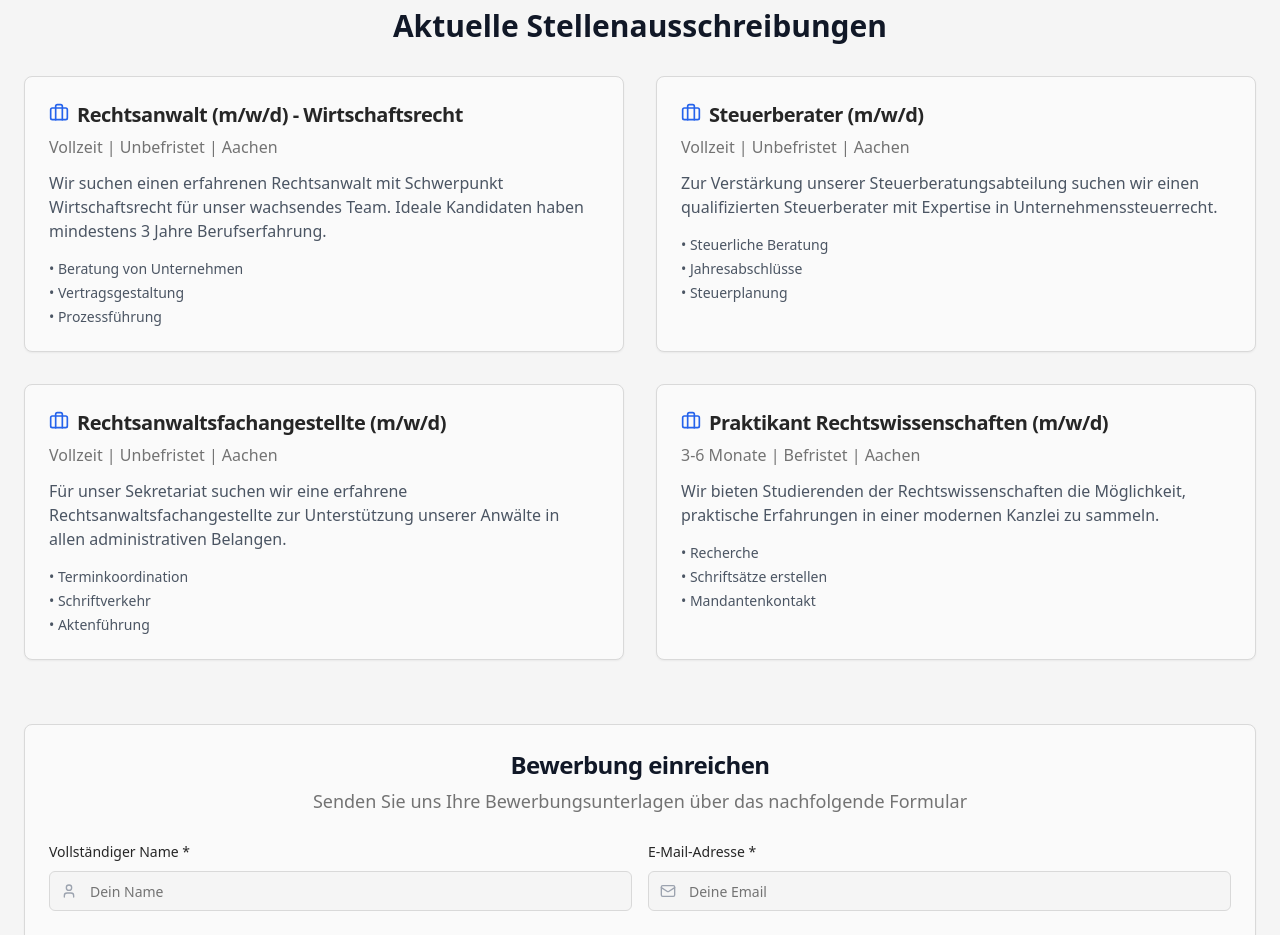
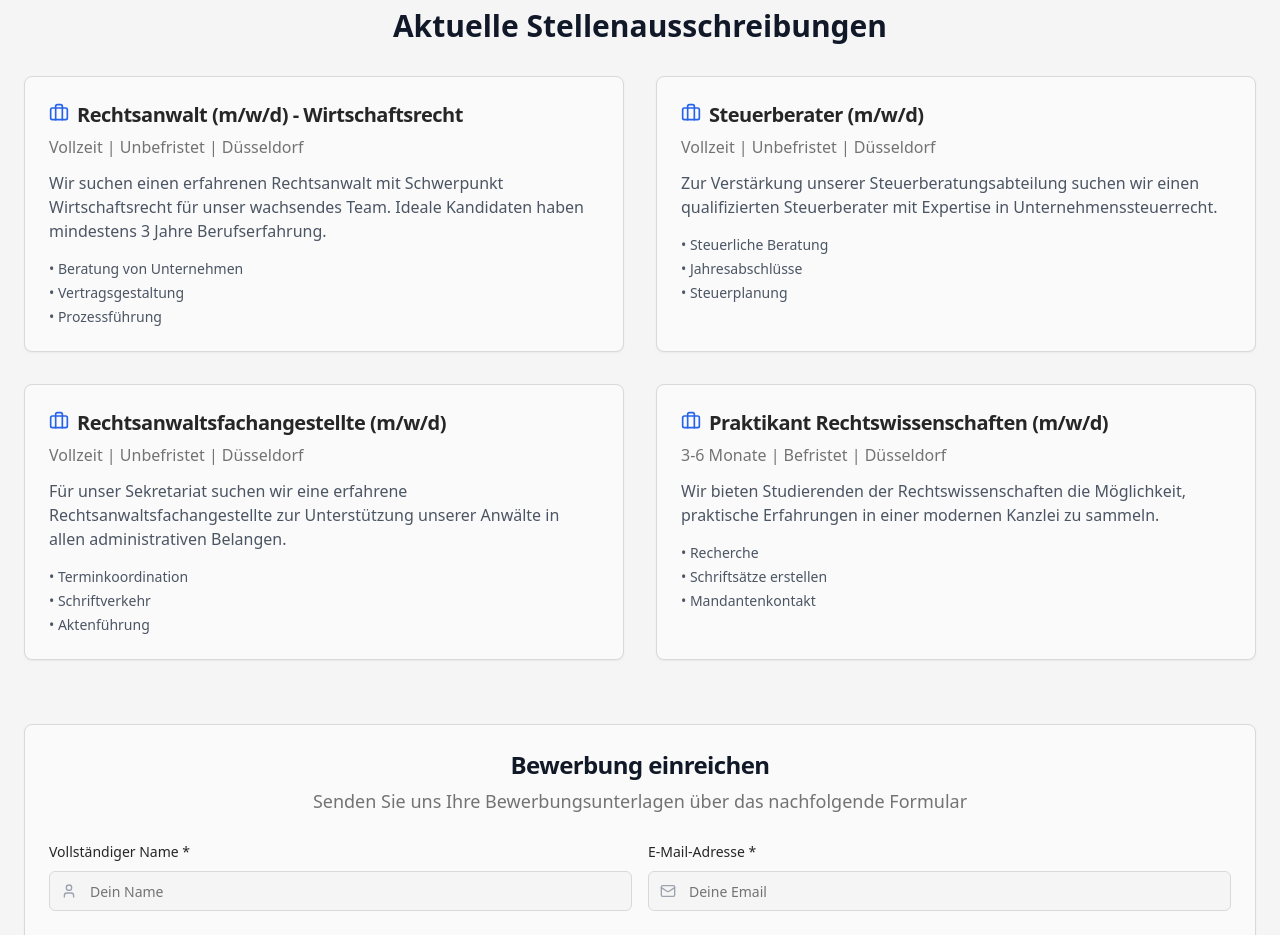
Before and after one commit to dvvvvv411/wiedemann-partner, a React (Vite) app: page /stellenangebote in a window 1280 px wide. Shown: the part 860-1795 px from the top of the page. Built offline with nearby package versions, Linux system fonts and the light colour scheme.

Commit message:
Update location to Düsseldorf
Update all references of Aachen to Düsseldorf across the entire project.

```diff
--- a/src/pages/AGBs.tsx
+++ b/src/pages/AGBs.tsx
@@ -100,7 +100,7 @@ const AGBs = () => {
           <section className="space-y-4">
             <h2 className="text-2xl font-bold text-primary">§ 10 Schlussbestimmungen</h2>
             <div className="text-muted-foreground leading-relaxed space-y-2">
-              <p>Es gilt deutsches Recht. Erfüllungsort und Gerichtsstand ist Aachen, sofern der Mandant Kaufmann, juristische Person des öffentlichen Rechts oder öffentlich-rechtliches Sondervermögen ist.</p>
+              <p>Es gilt deutsches Recht. Erfüllungsort und Gerichtsstand ist Düsseldorf, sofern der Mandant Kaufmann, juristische Person des öffentlichen Rechts oder öffentlich-rechtliches Sondervermögen ist.</p>
               <p>Sollten einzelne Bestimmungen dieser AGB unwirksam sein, bleibt die Wirksamkeit der übrigen Bestimmungen unberührt.</p>
               <p>Änderungen und Ergänzungen dieser AGB bedürfen der Schriftform.</p>
             </div>
--- a/src/pages/Impressum.tsx
+++ b/src/pages/Impressum.tsx
@@ -42,7 +42,7 @@ const Impressum = () => {
             <h2 className="text-2xl font-bold text-primary">Berufsbezeichnung und berufsrechtliche Regelungen</h2>
             <div className="text-muted-foreground leading-relaxed space-y-2">
               <p>Berufsbezeichnung: Rechtsanwalt (verliehen in der Bundesrepublik Deutschland)</p>
-              <p>Zuständige Kammer: Rechtsanwaltskammer Aachen</p>
+              <p>Zuständige Kammer: Rechtsanwaltskammer Düsseldorf</p>
               <p>Berufsrechtliche Regelungen: Bundesrechtsanwaltsordnung (BRAO), Berufsordnung für Rechtsanwälte (BORA), Rechtsanwaltsvergütungsgesetz (RVG), Fachanwaltsordnung (FAO)</p>
               <p>Diese Regelungen können eingesehen werden unter: <a href="http://www.brak.de" className="text-primary hover:underline">www.brak.de</a></p>
             </div>
--- a/src/pages/Index.tsx
+++ b/src/pages/Index.tsx
@@ -13,7 +13,7 @@ import { useDocumentTitle } from "../hooks/useDocumentTitle";
 const Index = () => {
   const features = [
     "Über 15 Jahre Expertise",
-    "Aachen",
+    "Düsseldorf",
     "Schnelle Lösungen",
     "Digitale Kanzlei"
   ];
@@ -80,7 +80,7 @@ const Index = () => {
               {/* Main Headlines */}
               <div className="space-y-4 md:space-y-6">
                 <h1 className="text-3xl md:text-4xl lg:text-5xl xl:text-6xl font-bold text-foreground leading-tight">
-                  Ihre <span className="text-[#004595]">Rechtsexperten</span> in Aachen
+                  Ihre <span className="text-[#004595]">Rechtsexperten</span> in Düsseldorf
                 </h1>
 
                 <p className="text-lg md:text-xl lg:text-2xl text-muted-foreground font-medium leading-relaxed">
@@ -148,7 +148,7 @@ const Index = () => {
         <div className="w-full max-w-7xl mx-auto px-4 md:px-8 h-full flex flex-col justify-center py-12 md:py-16">
           {/* Section Title */}
           <h2 className="text-xl md:text-2xl lg:text-3xl xl:text-4xl font-bold text-white text-center mb-8 md:mb-12 leading-tight max-w-4xl mx-auto px-2">
-            Ihr vertrauensvoller Partner für Recht und Steuern im Herzen Aachens
+            Ihr vertrauensvoller Partner für Recht und Steuern im Herzen Düsseldorfs
           </h2>
 
           {/* Two Column Layout - Mobile Responsive */}
@@ -175,7 +175,7 @@ const Index = () => {
                   Wir entwickeln strategische Lösungen, die Ihre Interessen optimal schützen und Ihre Ziele verwirklichen. Dabei setzen wir auf persönliche Betreuung, transparente Kommunikation und nachhaltige Ergebnisse.
                 </p>
                 <p className="hidden md:block">
-                  Von unserem Standort in Aachen aus betreuen wir Mandanten deutschlandweit - mit der Kombination aus lokaler Präsenz und digitaler Effizienz.
+                  Von unserem Standort in Düsseldorf aus betreuen wir Mandanten deutschlandweit - mit der Kombination aus lokaler Präsenz und digitaler Effizienz.
                 </p>
               </div>
 
@@ -255,7 +255,7 @@ const Index = () => {
                   Karriere bei KBS Kanzlei
                 </h2>
                 <p className="text-xl text-muted-foreground leading-relaxed">
-                  Werden Sie Teil unseres Erfolgs. Wir bieten Ihnen eine Karriere mit Perspektive in einer der modernsten Kanzleien Aachens.
+                  Werden Sie Teil unseres Erfolgs. Wir bieten Ihnen eine Karriere mit Perspektive in einer der modernsten Kanzleien Düsseldorfs.
                 </p>
               </div>
 
@@ -265,7 +265,7 @@ const Index = () => {
                   "Moderne Arbeitsplätze",
                   "Flexible Arbeitsmodelle",
                   "Fortbildungsmöglichkeiten",
-                  "Aachen",
+                  "Düsseldorf",
                   "Dynamisches Expertenteam"
                 ].map((feature, index) => (
                   <div key={index} className="flex items-center gap-3 p-3 bg-white rounded-lg border border-gray-200/50 hover:bg-gray-50 hover:shadow-md transition-all duration-300 group flex-shrink-0">
--- a/src/pages/RechtsgebieteGrundstuecksrecht.tsx
+++ b/src/pages/RechtsgebieteGrundstuecksrecht.tsx
@@ -46,7 +46,7 @@ const RechtsgebieteGrundstuecksrecht = () => {
               </p>
 
               <p>
-                Unser ganzheitlicher Beratungsansatz umfasst sämtliche immobilienbezogenen Rechtsbereiche: Grundstückskauf und -verkauf, Nachbarschaftsrecht, Grundpfandrechte, Nießbrauch, Wohnrechte und Wegerechte. Dabei profitieren Sie von unserer langjährigen Erfahrung und unserem tiefen Verständnis für die Aachener Immobilienlandschaft.
+                Unser ganzheitlicher Beratungsansatz umfasst sämtliche immobilienbezogenen Rechtsbereiche: Grundstückskauf und -verkauf, Nachbarschaftsrecht, Grundpfandrechte, Nießbrauch, Wohnrechte und Wegerechte. Dabei profitieren Sie von unserer langjährigen Erfahrung und unserem tiefen Verständnis für die Düsseldorfer Immobilienlandschaft.
               </p>
 
               <p>
--- a/src/pages/Stellenangebote.tsx
+++ b/src/pages/Stellenangebote.tsx
@@ -90,7 +90,7 @@ const Stellenangebote = () => {
                   <Briefcase className="w-5 h-5 text-blue-600 mt-0.5 flex-shrink-0" />
                   <span>Rechtsanwalt (m/w/d) - Wirtschaftsrecht</span>
                 </CardTitle>
-                <CardDescription className="text-sm sm:text-base">Vollzeit | Unbefristet | Aachen</CardDescription>
+                <CardDescription className="text-sm sm:text-base">Vollzeit | Unbefristet | Düsseldorf</CardDescription>
               </CardHeader>
               <CardContent>
                 <p className="text-gray-600 mb-4 text-sm sm:text-base leading-relaxed">
@@ -111,7 +111,7 @@ const Stellenangebote = () => {
                   <Briefcase className="w-5 h-5 text-blue-600 mt-0.5 flex-shrink-0" />
                   <span>Steuerberater (m/w/d)</span>
                 </CardTitle>
-                <CardDescription className="text-sm sm:text-base">Vollzeit | Unbefristet | Aachen</CardDescription>
+                <CardDescription className="text-sm sm:text-base">Vollzeit | Unbefristet | Düsseldorf</CardDescription>
               </CardHeader>
               <CardContent>
                 <p className="text-gray-600 mb-4 text-sm sm:text-base leading-relaxed">
@@ -132,7 +132,7 @@ const Stellenangebote = () => {
                   <Briefcase className="w-5 h-5 text-blue-600 mt-0.5 flex-shrink-0" />
                   <span>Rechtsanwaltsfachangestellte (m/w/d)</span>
                 </CardTitle>
-                <CardDescription className="text-sm sm:text-base">Vollzeit | Unbefristet | Aachen</CardDescription>
+                <CardDescription className="text-sm sm:text-base">Vollzeit | Unbefristet | Düsseldorf</CardDescription>
               </CardHeader>
               <CardContent>
                 <p className="text-gray-600 mb-4 text-sm sm:text-base leading-relaxed">
@@ -153,7 +153,7 @@ const Stellenangebote = () => {
                   <Briefcase className="w-5 h-5 text-blue-600 mt-0.5 flex-shrink-0" />
                   <span>Praktikant Rechtswissenschaften (m/w/d)</span>
                 </CardTitle>
-                <CardDescription className="text-sm sm:text-base">3-6 Monate | Befristet | Aachen</CardDescription>
+                <CardDescription className="text-sm sm:text-base">3-6 Monate | Befristet | Düsseldorf</CardDescription>
               </CardHeader>
               <CardContent>
                 <p className="text-gray-600 mb-4 text-sm sm:text-base leading-relaxed">
--- a/src/pages/UeberUns.tsx
+++ b/src/pages/UeberUns.tsx
@@ -10,7 +10,7 @@ const UeberUns = () => {
 
       <StandardHero
         title="Über uns"
-        description="Seit 2019 stehen wir für exzellente Rechtsberatung im Herzen Aachens. Erfahren Sie mehr über unsere Werte, unsere Expertise und unseren Anspruch an erstklassigen Service."
+        description="Seit 2019 stehen wir für exzellente Rechtsberatung im Herzen Düsseldorfs. Erfahren Sie mehr über unsere Werte, unsere Expertise und unseren Anspruch an erstklassigen Service."
         breadcrumbs={[
           { label: "Home", href: "/" },
           { label: "Über uns" }
@@ -25,7 +25,7 @@ const UeberUns = () => {
               Ihre Rechtsexperten im Zentrum der Kaiserstadt
             </h2>
             <p className="text-xl text-muted-foreground leading-relaxed">
-              Strategische Rechtsberatung auf höchstem Niveau - persönlich, effizient und mit dem tiefen Verständnis für die Anforderungen moderner Mandanten in Aachen und darüber hinaus.
+              Strategische Rechtsberatung auf höchstem Niveau - persönlich, effizient und mit dem tiefen Verständnis für die Anforderungen moderner Mandanten in Düsseldorf und darüber hinaus.
             </p>
           </div>
         </div>
--- a/src/pages/WettbewerbsrechtEmailWerbung.tsx
+++ b/src/pages/WettbewerbsrechtEmailWerbung.tsx
@@ -127,10 +127,10 @@ const WettbewerbsrechtEmailWerbung = () => {
 
                 <div className="bg-blue-50 border border-blue-200 p-6 rounded-lg mt-8">
                   <p className="mb-4">
-                    Sollten auch Sie von etwaigen unzulässigen E-Mail-Werbungen oder Abmahnungen betroffen sein, können Sie sich direkt und unkompliziert über unsere digitale Mandatsannahme – abrufbar unter https://dima.wiedemann-partner-aachen.de/allgemeine-mandatsannahme – vertrauensvoll an uns wenden. Lesen Sie auch hier, wie Sie bei unerwünschten Span-Mails Schadensersatz verlangen können.
+                    Sollten auch Sie von etwaigen unzulässigen E-Mail-Werbungen oder Abmahnungen betroffen sein, können Sie sich direkt und unkompliziert über unsere digitale Mandatsannahme – abrufbar unter https://dima.kbs-kanzlei.de/allgemeine-mandatsannahme – vertrauensvoll an uns wenden. Lesen Sie auch hier, wie Sie bei unerwünschten Span-Mails Schadensersatz verlangen können.
                   </p>
                   <p>
-                    Alternativ können Sie uns jedoch auch direkt kontaktieren, um einen persönlichen oder auch einen Telefon-Termin zu vereinbaren oder um uns sonstige Fragen zu stellen. Als Full Service-Kanzlei deckt die Beratung von Wiedemann und Partner nicht nur die gesamte Bandbreite des Wettbewerbsrechts ab, sondern auch die Vertretung von Mandanten in Gerichtsverfahren.
+                    Alternativ können Sie uns jedoch auch direkt kontaktieren, um einen persönlichen oder auch einen Telefon-Termin zu vereinbaren oder um uns sonstige Fragen zu stellen. Als Full Service-Kanzlei deckt die Beratung von KBS Kanzlei nicht nur die gesamte Bandbreite des Wettbewerbsrechts ab, sondern auch die Vertretung von Mandanten in Gerichtsverfahren.
                   </p>
                 </div>
               </div>
```
